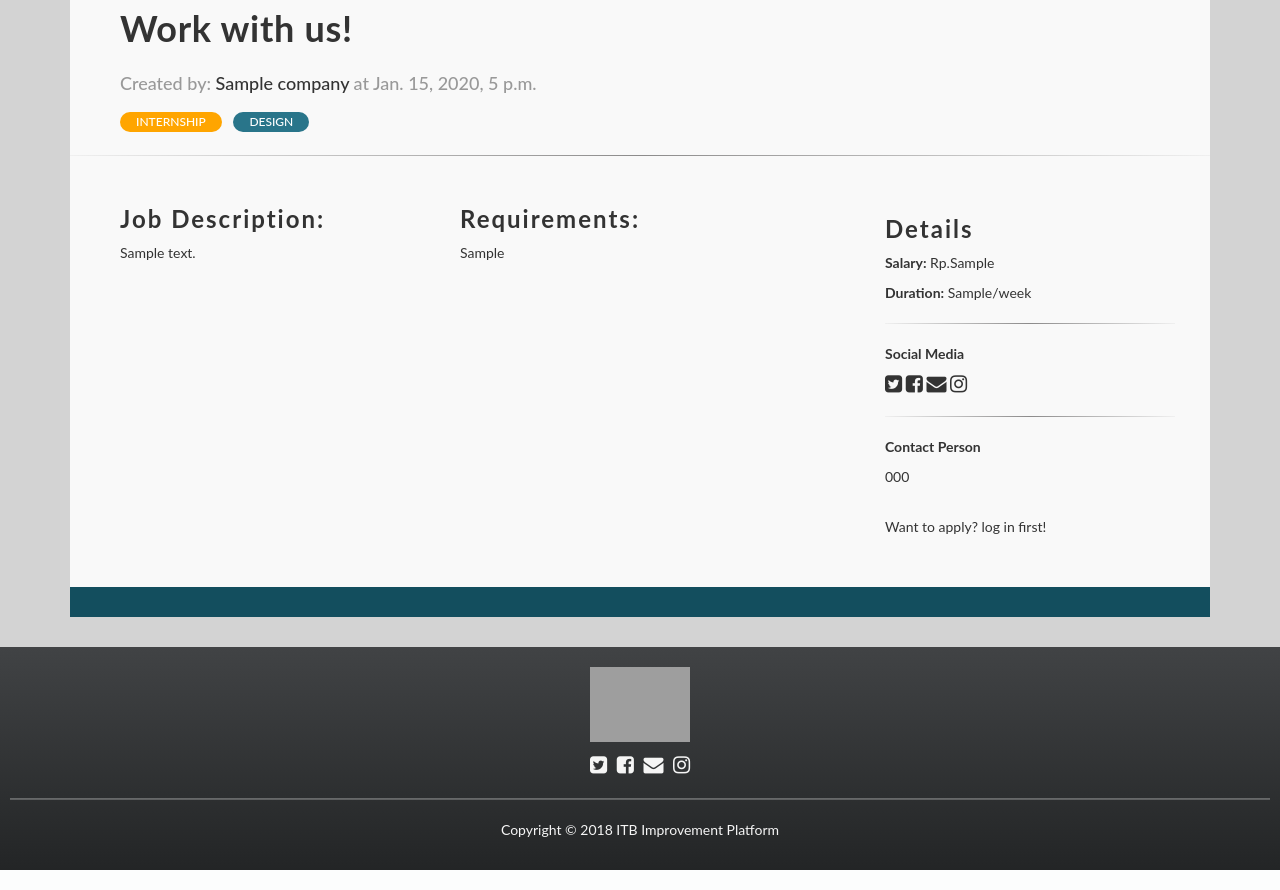
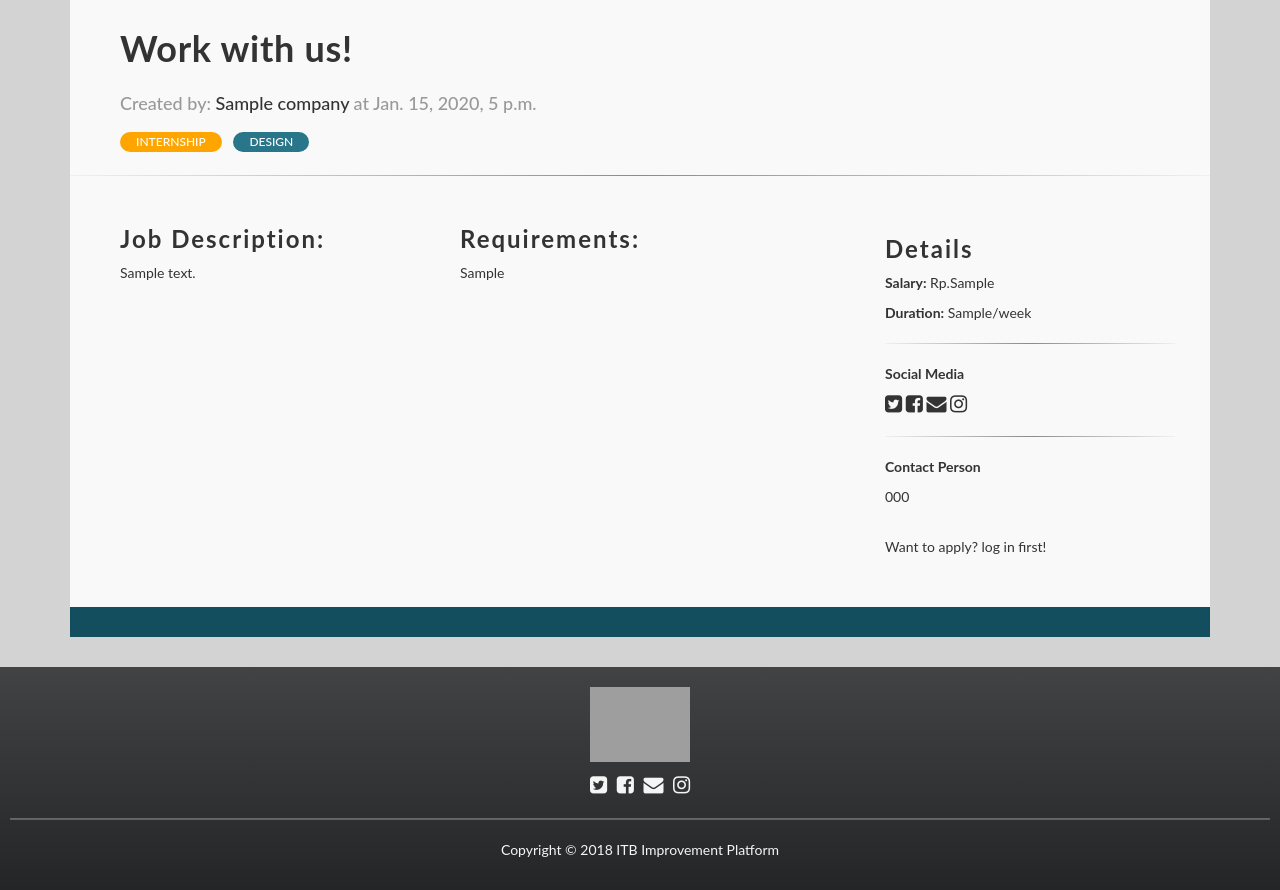
Before and after one commit to faisalridwan55/IMPROMPT.ID, a Django app: template app_public/templates/opportunity_detail.html in a window 1280 px wide. Shown: the part 277-1167 px from the top of the page. Run offline with Django 3.2, Linux system fonts and the light colour scheme; tables that the repository leaves empty hold one stand-in row (values such as "Sample post"); the template is opened without the code that fills it: values that come from a table or form of the project are taken from there, most other values are stand-ins (such as "Sample title", 1, 10 or a date in 2020); parts of the project's set-up code (start-up, migrations or seed data) failed here and were passed over; some libraries are stand-ins or nearby versions; grey boxes are pictures that could not be loaded.

Commit message:
minor fix

```diff
--- a/app_public/templates/opportunity_detail.html
+++ b/app_public/templates/opportunity_detail.html
@@ -10,7 +10,7 @@ Opportunity Detail
 <style>
 	.content-opp-edit {
 		background: #f9f9f9;
-		margin-top: 10px;
+		margin-top: 30px;
 		padding-bottom: 30px;
 	}
 	.button-back {
```
